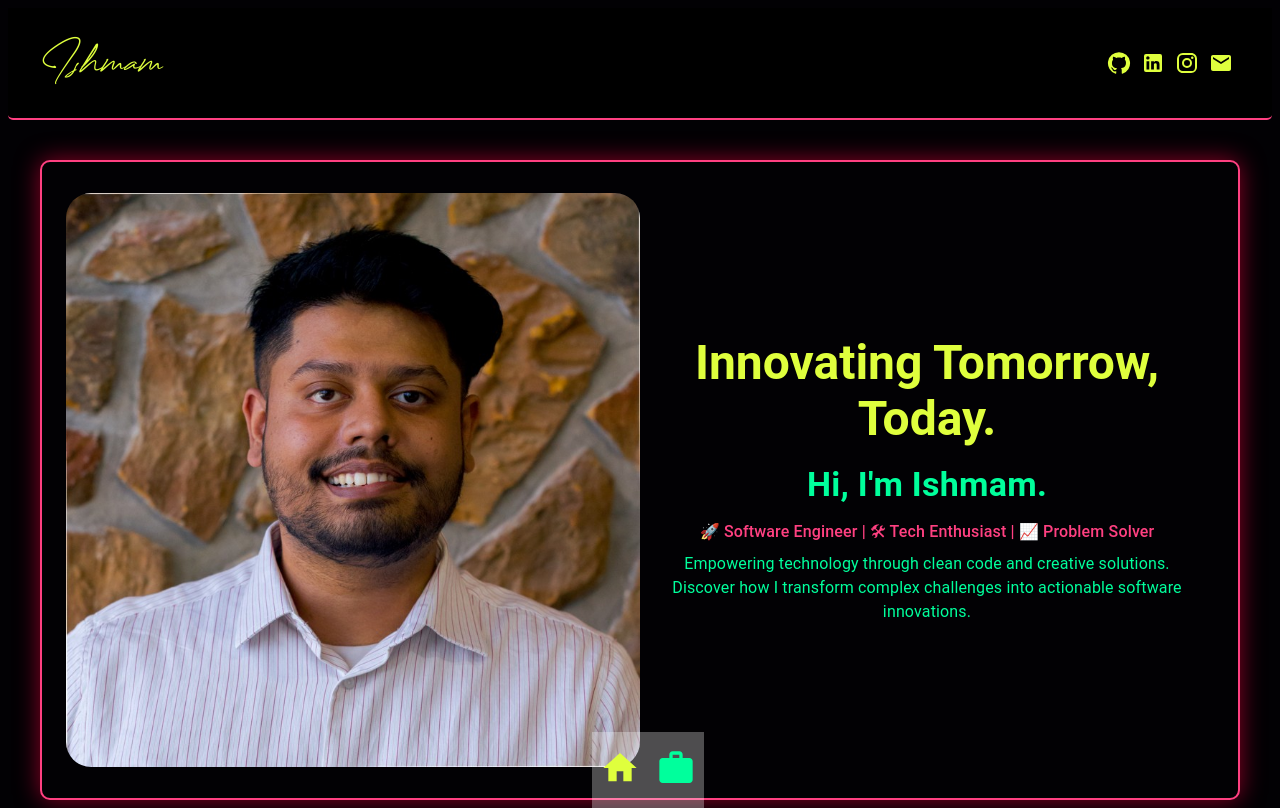
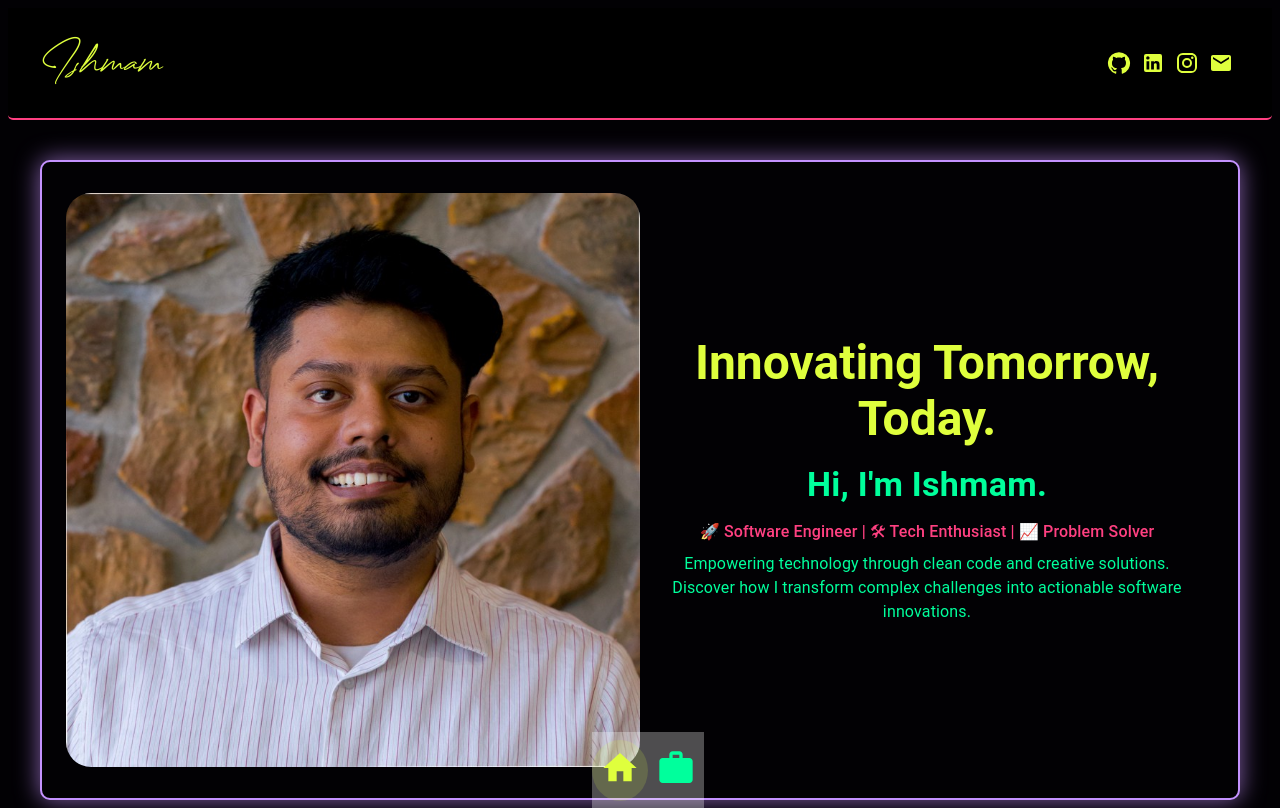
Before and after one commit to Ishmam97/portfolio_v2, a React (Create React App) app: page / in a window 1280 px wide. Built offline with nearby package versions, Linux system fonts and the light colour scheme.

Commit message:
add github links and buttons

```diff
--- a/src/components/Hero.js
+++ b/src/components/Hero.js
@@ -5,7 +5,7 @@ import './css/Hero.css'
 
 function Hero() {
   return (
-    <Container className="hero-container" maxWidth="lg" sx={{ display: 'flex', height: '80vh', alignItems: 'center', justifyContent: 'center' , backgroundColor:'#020104', fontFamily: 'Lato, sans-serif',fontWeight: 400, marginTop: '2.5rem', borderRadius: '10px', boxShadow: '0 0 25px rgba(208, 0, 55, 0.678)', border:'2px solid #ff4081'}}>
+    <Container className="hero-container" maxWidth="lg" sx={{ display: 'flex', height: '80vh', alignItems: 'center', justifyContent: 'center' , backgroundColor:'#020104', fontFamily: 'Lato, sans-serif',fontWeight: 400, marginTop: '2.5rem', borderRadius: '10px', boxShadow: '0 0 25px rgba(197, 146, 255, 0.678)', border:'2px solid #c592ff'}}>
       <Box className="hero-image-container" sx={{ display: 'flex', justifyContent: 'center', alignItems: 'center' }}>
         <img src="/img/me.jpeg" alt="Ishmam" style={{ width: '100%', height: 'auto', borderRadius:'25px' }} />
       </Box>
--- a/src/components/NavSidebar.js
+++ b/src/components/NavSidebar.js
@@ -8,7 +8,7 @@ import { NavLink } from 'react-router-dom';
 const NavSidebar = () => {
     return (
         <Box sx={{
-            width: '100px',
+            width: '60px',
             position: 'fixed',
             height: '80vh',
             flexDirection: 'column',
@@ -50,6 +50,9 @@ const renderNavItem = (path, icon) => (
         <NavLink to={path} end style={({ isActive }) => ({
             textDecoration: 'none',
             color: isActive ? '#DFFF3D' : '#00FF9C',
+            // faded background color when active
+            backgroundColor: isActive ? 'rgba(223, 255, 61, 0.15)' : 'transparent',
+            borderRadius: '50%',
         })}>
             <IconButton sx={{ color: 'inherit' }}>
                 {icon}
--- a/src/components/ProjectCard.js
+++ b/src/components/ProjectCard.js
@@ -1,13 +1,25 @@
 import React from 'react';
 import { useInView } from 'react-intersection-observer';
 import { motion } from 'framer-motion';
-import { Card, CardContent, CardMedia, Typography, Box, Tooltip } from '@mui/material';
+import { Button, Card, CardContent, CardMedia, Typography, Box, Tooltip } from '@mui/material';
 import { SiReact, SiNodedotjs, SiMongodb, SiExpress, SiHtml5, SiCss3, SiJavascript, SiBootstrap, SiFirebase, SiGooglecloud, SiKotlin, SiAndroidstudio } from 'react-icons/si';
 
 const font_style = {
     fontFamily: 'Lato, sans-serif',
     fontWeight: 400,
 };
+
+const buttonStyle = {
+    borderRadius: '20px',
+    padding: '0.5rem 1.5rem',
+    margin: '0.5rem',
+    backgroundColor: '#DFFF3D',
+    color: '#000',
+    '&:hover': {
+        backgroundColor: '#c592ff',
+    },
+};
+
 const technologyIcons = {
     react: <Tooltip title="React"><SiReact color="#61DAFB" /></Tooltip>,
     nodejs: <Tooltip title="Node.js"><SiNodedotjs color="#339933" /></Tooltip>,
@@ -22,7 +34,6 @@ const technologyIcons = {
     kotlin: <Tooltip title="Kotlin"><SiKotlin color="#0095D5" /></Tooltip>,
     "android-studio": <Tooltip title="Android Studio"><SiAndroidstudio color="#3DDC84" /></Tooltip>,
 };
-
 
 const ProjectCard = ({ project, index }) => {
     const [ref, inView] = useInView({
@@ -42,7 +53,7 @@ const ProjectCard = ({ project, index }) => {
                 margin: '1rem',
                 overflow: 'hidden',
                 backgroundColor: 'transparent',
-                border: '2px solid #ff4081',
+                border: '2px solid #c592ff',
             }}>
                 <Box sx={{
                     display: 'flex',
@@ -84,6 +95,26 @@ const ProjectCard = ({ project, index }) => {
                                 </Tooltip>
                             ))}
                         </Box>
+                        <Box sx={{ display: 'flex', justifyContent: 'center', marginTop: '1rem' }}>
+                            {project.live && (
+                                <Button
+                                    href={project.liveUrl}
+                                    target="_blank"
+                                    rel="noopener noreferrer"
+                                    sx={buttonStyle}
+                                >
+                                    View Live
+                                </Button>
+                            )}
+                            <Button
+                                href={project.githubUrl}
+                                target="_blank"
+                                rel="noopener noreferrer"
+                                sx={buttonStyle}
+                            >
+                                View on Github
+                            </Button>
+                        </Box>
                     </CardContent>
                 </Box>
             </Card>
--- a/src/components/Projects.js
+++ b/src/components/Projects.js
@@ -9,22 +9,27 @@ const projectsData = [
         title: "UBlog",
         description: "A social media website I built for my undergraduate web development course.",
         imageUrl: "/img/ublog.gif",
-        technologies: ["react", "nodejs", "mongodb", "express"]
+        technologies: ["react", "nodejs", "mongodb", "express"],
+        live: false,
+        githubUrl: "https://github.com/Ishmam97/uBlog"
     },
     {
         title: "Disinfectors Inc. Website",
         description: "A website I built for a startup company that provides disinfection services. Includes a booking system and order tracking.",
         imageUrl: "/img/disinfectors.gif",
-        technologies: ["html", "css", "javascript", "bootstrap", "firebase", "gcp"]
+        technologies: ["html", "css", "javascript", "bootstrap", "firebase", "gcp"],
+        live: false,
+        githubUrl: "https://github.com/Ishmam97/Service_website"
     },
     {
         title: "Feedme",
         description: "Food ordering and delivery app for android built using Kotlin and android studio.",
         imageUrl: "/img/feedme2.gif",
-        technologies: ["kotlin", "android-studio", "firebase"]
+        technologies: ["kotlin", "android-studio", "firebase"],
+        live: false,
+        githubUrl: "https://github.com/Ishmam97/FeedMee"
     },
 ];
-
 
 export default function Projects() {
     return (
--- a/src/components/css/Hero.css
+++ b/src/components/css/Hero.css
@@ -3,7 +3,7 @@
 }
 .b{
 
-  color:  #372963,#100D23,#100d23,#00FF9C,#c592ff,#00FF9C,#ff4081;
+  color:  #372963,#100D23,#100d23,#00FF9C,#c592ff,#00FF9C,#ff4081, #DFFF3D;
 }
 
 .text-overlay{
```
